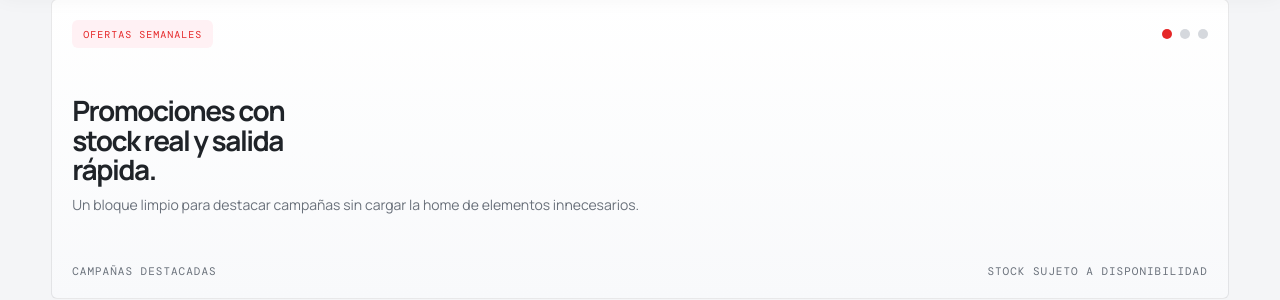
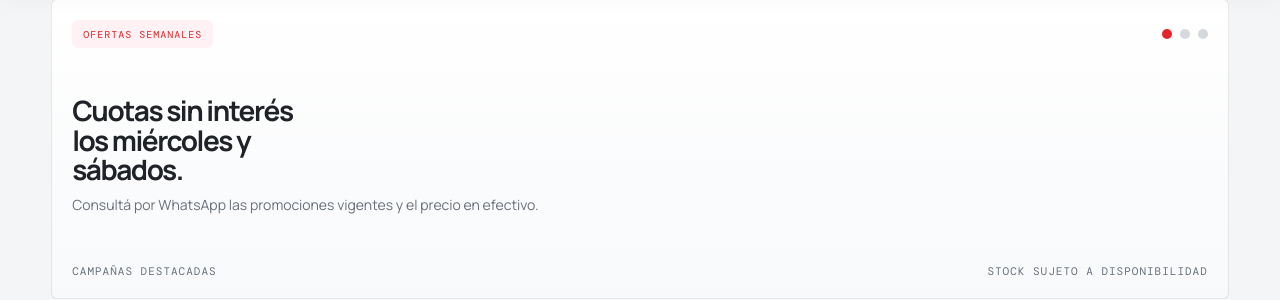
Before and after one commit to matiasriccaeletronorte-byte/catalogoelectro, a Next.js app: page / in a window 1280 px wide. Shown: the part 150-450 px from the top of the page. Built offline with nearby package versions, Linux system fonts and the light colour scheme; no server answers; the database is empty.

Commit message:
fix: textos del carrusel pensados para catálogo y consultas

```diff
--- a/src/components/home-page.tsx
+++ b/src/components/home-page.tsx
@@ -19,20 +19,20 @@ type HomepageSettings = {
 const defaultSlides = [
   {
     tag: "OFERTAS SEMANALES",
-    title: "Promociones con stock real y salida rápida.",
-    text: "Un bloque limpio para destacar campañas sin cargar la home de elementos innecesarios.",
+    title: "Cuotas sin interés los miércoles y sábados.",
+    text: "Consultá por WhatsApp las promociones vigentes y el precio en efectivo.",
     image: ""
   },
   {
     tag: "ELECTROHOGAR",
-    title: "Heladeras, lavarropas y cocinas con foco comercial.",
-    text: "Una estructura de tienda real, con acceso rápido a categorías y secciones importantes.",
+    title: "Heladeras, lavarropas y cocinas.",
+    text: "Mirá el catálogo completo y escribinos por el artículo que te interese.",
     image: ""
   },
   {
     tag: "TECNOLOGÍA",
-    title: "Buscá rápido, filtrá mejor y comprá con confianza.",
-    text: "Diseño más cercano a un retail grande, con navegación clara y producto visible.",
+    title: "Buscá rápido y filtrá por marca, precio y categoría.",
+    text: "Más de 3000 artículos con atención personalizada en nuestras sucursales.",
     image: ""
   }
 ];
```
